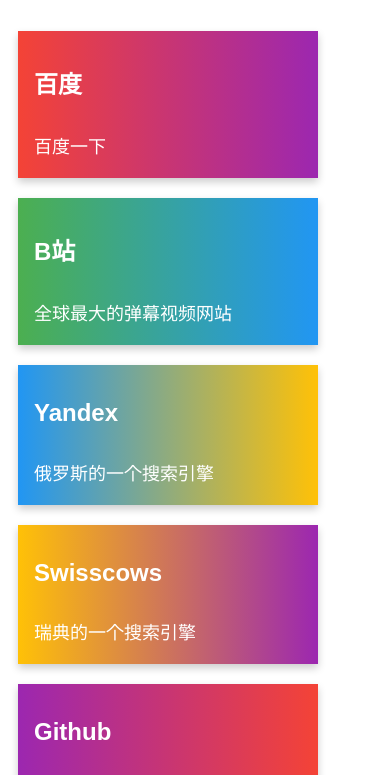
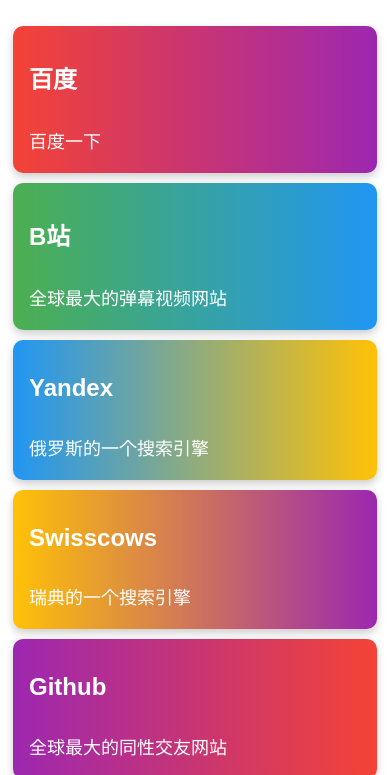
Before and after one commit to Rotaxs/AHTMLTest, a plain HTML site: page index.html in a window 390 px wide. Shown: the part 79-854 px from the top of the page. Drawn offline with Linux system fonts and the light colour scheme.

Commit message:
Update index.html

```diff
--- a/index.html
+++ b/index.html
@@ -6,9 +6,16 @@
         .card {
             box-shadow: 0 4px 8px 0 rgba(0,0,0,0.2);
             transition: 0.3s;
-            width: 300px;
-            margin: 10px;
+            width: calc(50% - 10px);
+            margin: 5px;
             display: inline-block;
+            border-radius: 10px;
+        }
+
+        @media screen and (max-width: 600px) {
+            .card {
+                width: calc(100% - 10px);
+            }
         }
 
         .card:hover {
```
